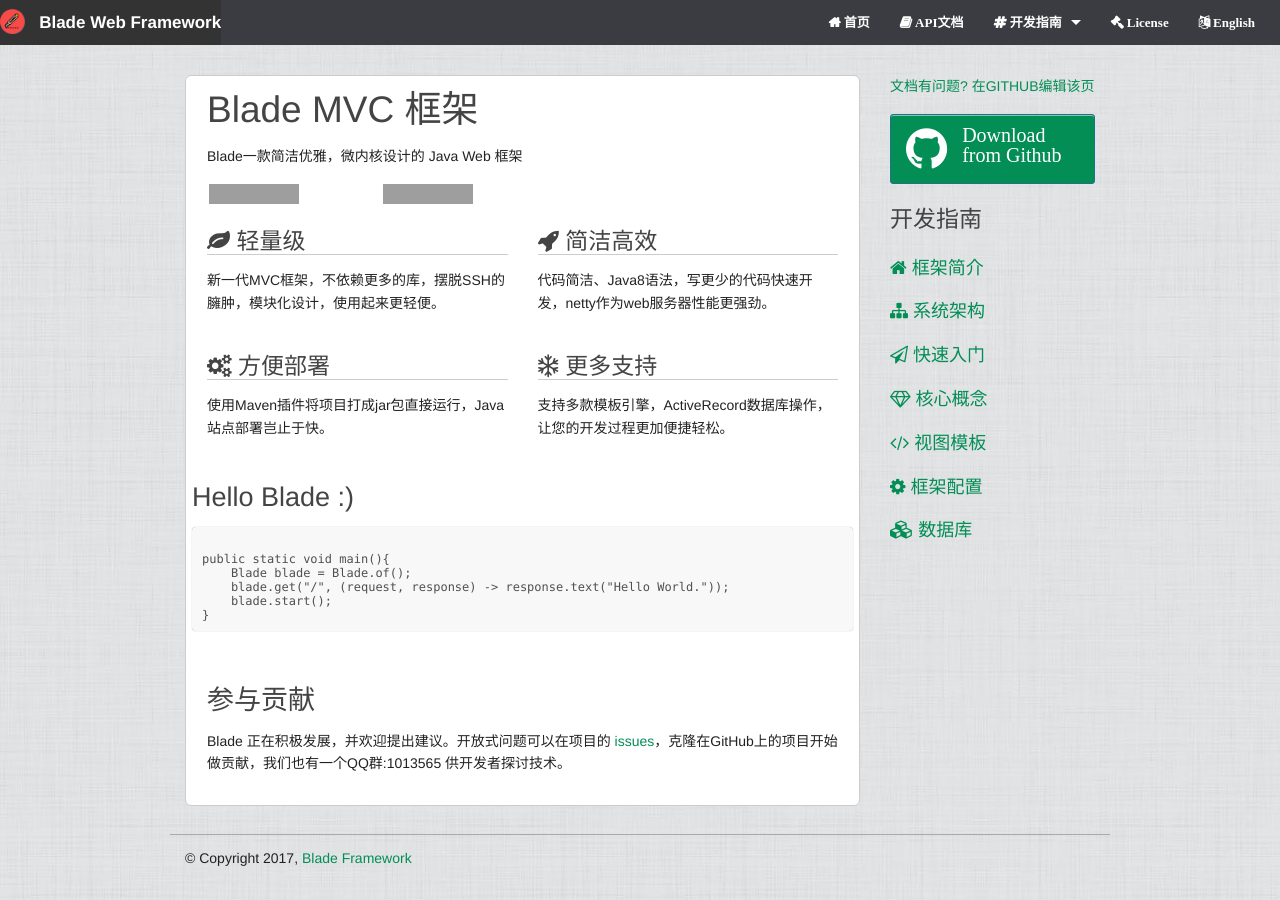
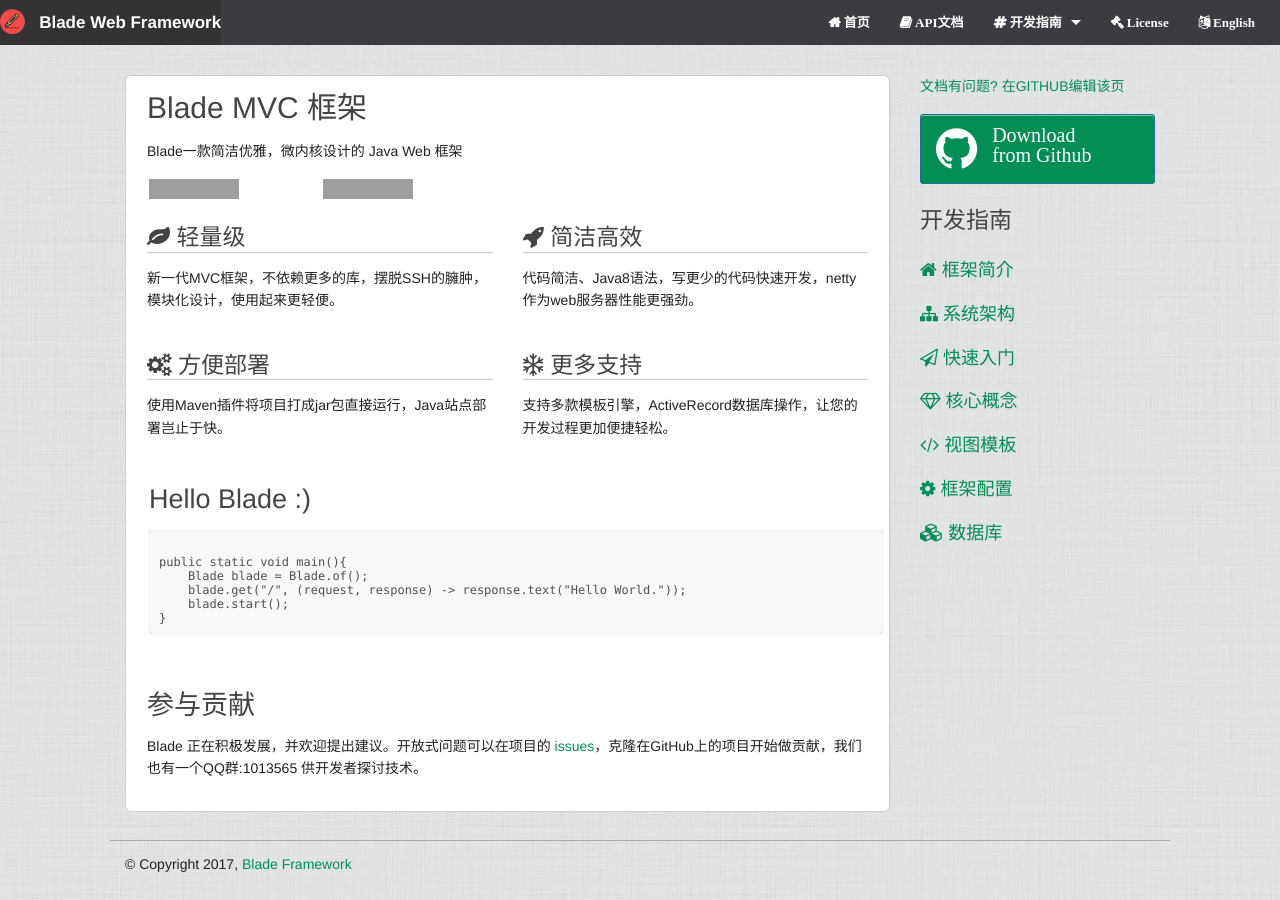
Before and after one commit to nbsa/website, a Jekyll site: the page built from index.html, in a window 1280 px wide. Built offline with Jekyll 4.4.1, drawn with Linux system fonts in a browser that asks for light colours; grey boxes are pictures that could not be loaded.

```diff
--- a/index.html
+++ b/index.html
@@ -37,7 +37,7 @@ isDoc: false
     </div>
 </div>
 
-<div class="row">
+<div class="row" style="margin-left: 2px;">
 <h3>Hello Blade :)</h3>
 
 <pre><code>
--- a/stylesheets/stylesheet.css
+++ b/stylesheets/stylesheet.css
@@ -1,6 +1,10 @@
 /** Theme **/
 body {
   background: url(/images/whitey.png) repeat;
+  font-family: "Helvetica Neue",Helvetica,Arial,"PingFang SC","Hiragino Sans GB","WenQuanYi Micro Hei","Microsoft Yahei",sans-serif;
+}
+.row{
+  width: 1060px;
 }
 #content {
   background: white;
@@ -50,6 +54,7 @@ li [class^="icon-"], li [class*=" icon-"] {
 }
 #content ul li {
   margin-left: 2em;
+  list-style-type: square;
 }
 .top-bar ul>li.has-dropdown .dropdown li a {
   padding: 10px 16px;
@@ -83,16 +88,25 @@ a.button.huge::before {
   background: #00a15f;
 }
 
-
 /** Headers **/
 h1, h2, h3, h4, h5 {
-  font-weight: 300;
+  font-family: inherit;
+  font-weight: 500;
+  line-height: 1.2;
   color: #444;
   margin-top: 1em;
 }
+h1 {
+  font-size: 34px;
+}
+h2 {
+  font-size: 30px;
+}
+
 #content h2:first-child {
   margin-top: 0px;
 }
+
 .sidebar h4 {
   margin-bottom: 0px;
 }
@@ -110,11 +124,15 @@ pre code {
   background: none;
   font-weight: normal;
   font-size: 12px;
+
 }
 
 code {
-    background-color: #e3e8e7;
+    background-color: #e0e1e3;
     color: #505050;
+    padding: 2px 3px;
+    border-radius: 3px;
+    font-weight: normal;
 }
 
 code, kbd, pre, samp {
```
Also changed, not shown: docs/cn/architecture.md (+11 -5 lines), docs/cn/core.md (+1 -1 lines).
